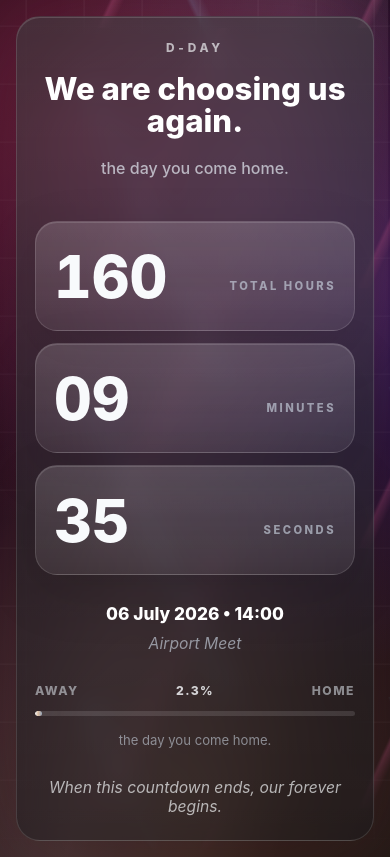
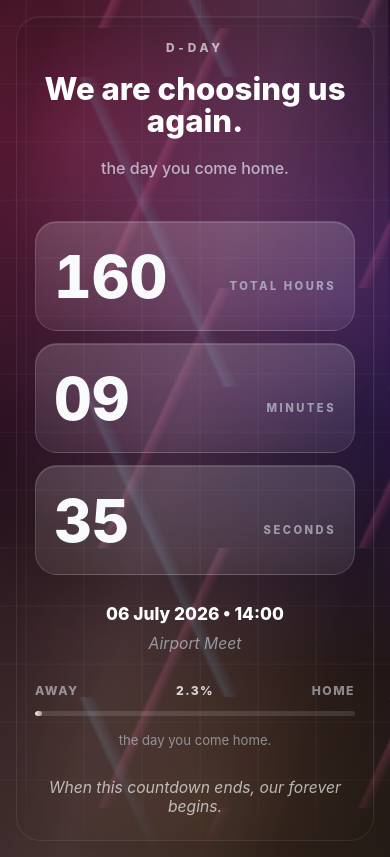
Before and after one commit to erdalyenigul/d-day, a Vue app: page / in a window 390 px wide. Built offline with nearby package versions, Linux system fonts and the light colour scheme.

Commit message:
Simplify mobile panel overlay

```diff
--- a/src/style.css
+++ b/src/style.css
@@ -440,14 +440,12 @@ h1 {
   .memory-panel {
     min-height: calc(100vh - 32px);
     border-radius: 24px;
-    background:
-      linear-gradient(180deg, rgba(255, 255, 255, 0.13), rgba(255, 255, 255, 0.035)),
-      rgba(10, 7, 13, 0.52);
+    border-color: rgba(255, 255, 255, 0.08);
+    background: rgba(0, 0, 0, 0.16);
     box-shadow:
-      0 32px 110px rgba(0, 0, 0, 0.46),
-      0 0 90px rgba(255, 74, 141, 0.14),
-      inset 0 1px 0 rgba(255, 255, 255, 0.15);
-    backdrop-filter: blur(14px);
+      0 24px 90px rgba(0, 0, 0, 0.34),
+      inset 0 1px 0 rgba(255, 255, 255, 0.06);
+    backdrop-filter: none;
   }
 
   .timer-grid {
```
